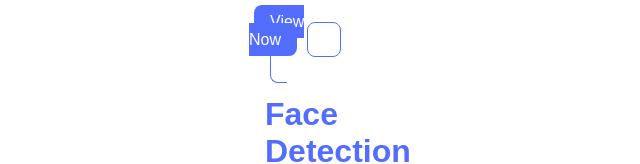
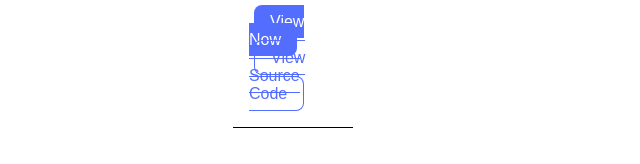
Before and after one commit to bhanukirant99/portfolio, a plain HTML site: page projects.html in a window 1280 px wide. Shown: the part 6158-6322 px from the top of the page, without its empty margins (367-1007 px from the left). Drawn offline with Linux system fonts and the light colour scheme; a web font is replaced by a local one.

Commit message:
fix: tag close in projects

```diff
--- a/projects.html
+++ b/projects.html
@@ -116,7 +116,7 @@
                 <small class="span-date">September, 2020</small>
                 <p>A real-time weather report generator that generates weather report of your current location from fetching weather data from free API.</p>
                 <a class="link llnk-primary" href="https://bhanukiran-weather-app.herokuapp.com/">View Now</a>
-                <a class="link llnk-secondary" href="https://github.com/bhanukirant99/weather-app-server>View Source Code</a>
+                <a class="link llnk-secondary" href="https://github.com/bhanukirant99/weather-app-server">View Source Code</a>
             </div>
         </li>
         <li>
```
